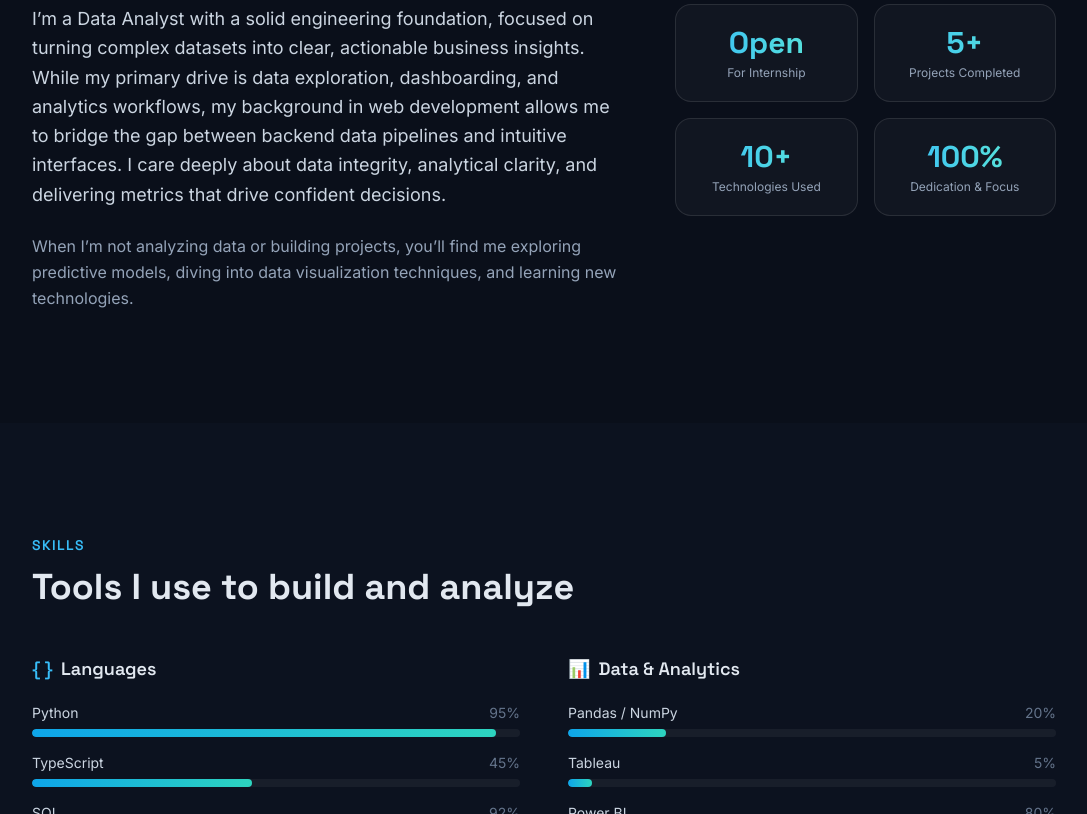
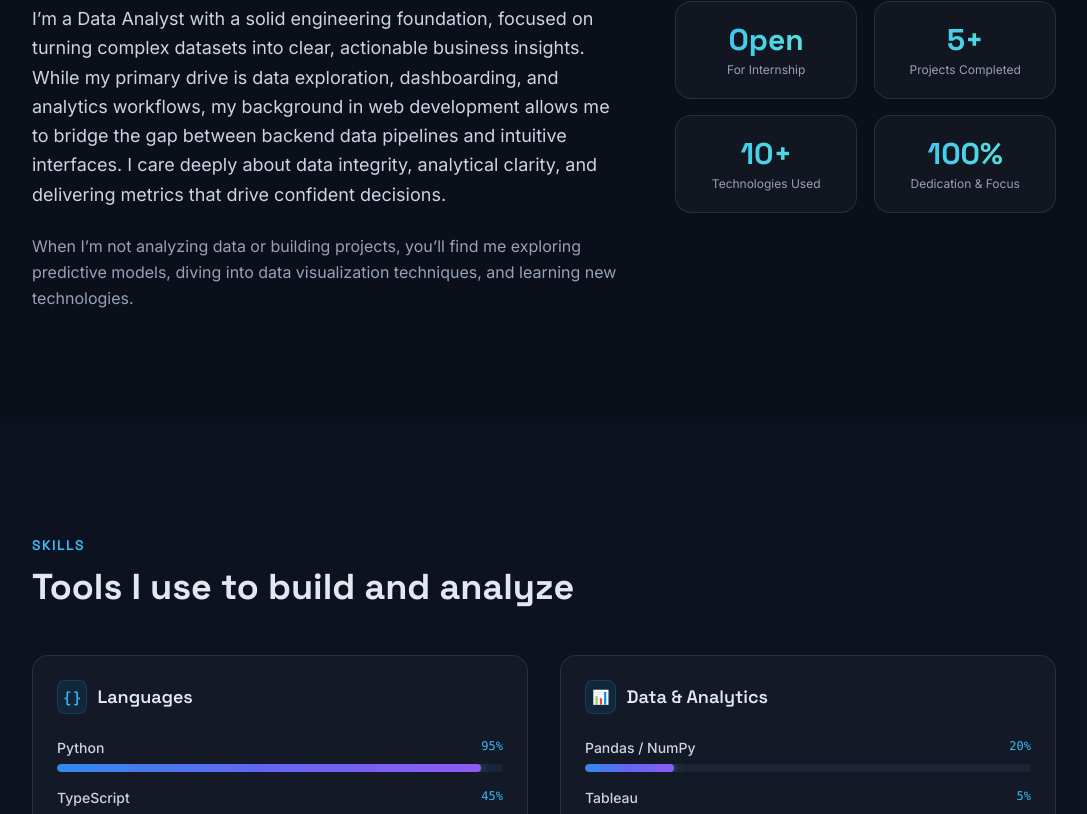
Before and after one commit to otabek11haydarov/Portfolio, a React (Vite) app: page / in a window 1280 px wide. Shown: the part 1106-1920 px from the top of the page, without its empty margins (96-1183 px from the left). Built offline with nearby package versions, Linux system fonts and the light colour scheme; no server answers.

Commit message:
feat(ui): add 3D perspective card tilt, holographic spotlight, border beam, cascade animation, and shimmering skill bars

```diff
--- a/src/App.tsx
+++ b/src/App.tsx
@@ -12,9 +12,11 @@ import Footer from '@/components/Footer';
 import AdminDashboard from '@/components/admin/AdminDashboard';
 import { PortfolioProvider } from '@/context/PortfolioContext';
 import { useInteractiveButtons } from '@/hooks/useInteractiveButtons';
+import { useInteractiveCards } from '@/hooks/useInteractiveCards';
 
 function PortfolioApp() {
   useInteractiveButtons();
+  useInteractiveCards();
 
   const [isAdminOpen, setIsAdminOpen] = useState(() => {
     return window.location.hash === '#admin' || window.location.pathname === '/admin';
--- a/src/components/About.tsx
+++ b/src/components/About.tsx
@@ -33,10 +33,11 @@ export default function About() {
           </div>
 
           <div className="md:col-span-2 grid grid-cols-2 gap-4">
-            {stats.map((s) => (
+            {stats.map((s, idx) => (
               <div
                 key={s.label}
-                className="rounded-2xl bg-white/[0.03] border border-white/10 p-5 text-center hover:border-sky-500/30 hover:bg-sky-500/[0.03] transition-all duration-300"
+                className="interactive-card stat-card-float rounded-2xl bg-white/[0.03] border border-white/10 p-5 text-center transition-all duration-300"
+                style={{ '--card-idx': idx } as React.CSSProperties}
               >
                 <p className="font-display font-bold text-3xl bg-gradient-to-r from-sky-400 to-teal-300 bg-clip-text text-transparent">
                   {s.value}
--- a/src/components/Contact.tsx
+++ b/src/components/Contact.tsx
@@ -104,7 +104,7 @@ export default function Contact() {
               </div>
             </a>
 
-            <div className="flex items-center gap-4 p-5 rounded-2xl bg-white/[0.03] border border-white/10">
+            <div className="interactive-card flex items-center gap-4 p-5 rounded-2xl bg-white/[0.03] border border-white/10">
               <div className="w-11 h-11 rounded-xl bg-sky-500/10 flex items-center justify-center text-sky-400">
                 <MapPin className="w-5 h-5" />
               </div>
@@ -139,7 +139,7 @@ export default function Contact() {
           {/* Contact form */}
           <form
             onSubmit={handleSubmit}
-            className="rounded-2xl bg-white/[0.03] border border-white/10 p-6 space-y-5"
+            className="interactive-card rounded-2xl bg-white/[0.03] border border-white/10 p-6 space-y-5"
           >
             {sent && (
               <div className="flex items-center gap-2.5 p-3.5 rounded-xl bg-emerald-500/10 border border-emerald-500/30 text-emerald-300 text-sm animate-in fade-in">
--- a/src/components/Projects.tsx
+++ b/src/components/Projects.tsx
@@ -18,12 +18,13 @@ export default function Projects() {
         </h2>
 
         <div className="grid md:grid-cols-2 lg:grid-cols-3 gap-6">
-          {projects.map((p) => (
+          {projects.map((p, idx) => (
             <article
               key={p.id || p.title}
-
-              className="group relative rounded-2xl bg-white/[0.03] border border-white/10 p-6 hover:border-sky-500/30 hover:bg-sky-500/[0.02] transition-all duration-300 hover:-translate-y-1"
+              className="interactive-card group relative rounded-2xl bg-white/[0.03] border border-white/10 p-6 flex flex-col justify-between"
+              style={{ '--card-idx': idx } as React.CSSProperties}
             >
+              <div>
                 <div className="text-3xl mb-4">{p.emoji}</div>
                 <h3 className="font-display font-semibold text-lg text-slate-100 mb-2 group-hover:text-sky-400 transition-colors">
                   {p.title}
@@ -34,14 +35,15 @@ export default function Projects() {
                   {p.tags.map((t) => (
                     <span
                       key={t}
-                    className="px-2.5 py-1 rounded-md bg-white/5 border border-white/10 text-xs text-slate-300"
+                      className="px-2.5 py-1 rounded-md bg-white/5 border border-white/10 text-xs text-slate-300 font-mono"
                     >
                       {t}
                     </span>
                   ))}
                 </div>
+              </div>
 
-              <div className="flex items-center gap-3">
+              <div className="flex items-center gap-3 pt-4 border-t border-white/5">
                 <a
                   href={p.link}
                   target="_blank"
--- a/src/components/Skills.tsx
+++ b/src/components/Skills.tsx
@@ -35,23 +35,29 @@ export default function Skills() {
           Tools I use to build and analyze
         </h2>
 
-        <div className="grid md:grid-cols-2 gap-x-12 gap-y-10">
-          {categories.map((cat) => (
-            <div key={cat}>
-              <h3 className="flex items-center gap-2 font-display font-semibold text-lg text-slate-200 mb-5">
-                <span className="text-sky-400">{categoryIcons[cat]}</span>
-                {cat}
+        <div className="grid md:grid-cols-2 gap-8">
+          {categories.map((cat, idx) => (
+            <div
+              key={cat}
+              className="interactive-card p-6 rounded-2xl bg-white/[0.03] border border-white/10"
+              style={{ '--card-idx': idx } as React.CSSProperties}
+            >
+              <h3 className="flex items-center gap-2.5 font-display font-semibold text-lg text-slate-200 mb-6">
+                <span className="p-1.5 rounded-lg bg-sky-500/10 border border-sky-500/20 text-sky-400 text-sm">
+                  {categoryIcons[cat]}
+                </span>
+                <span>{cat}</span>
               </h3>
               <div className="space-y-4">
                 {grouped.get(cat)?.map((skill) => (
                   <div key={skill.name}>
                     <div className="flex justify-between text-sm mb-1.5">
-                      <span className="text-slate-300">{skill.name}</span>
-                      <span className="text-slate-500">{skill.level}%</span>
+                      <span className="text-slate-300 font-medium">{skill.name}</span>
+                      <span className="text-sky-400 font-mono text-xs">{skill.level}%</span>
                     </div>
-                    <div className="h-2 rounded-full bg-white/5 overflow-hidden">
+                    <div className="h-2 rounded-full bg-slate-800/80 overflow-hidden">
                       <div
-                        className="skill-bar-fill h-full rounded-full bg-gradient-to-r from-sky-500 to-teal-400"
+                        className="skill-bar-animated h-full rounded-full"
                         style={{ width: visible ? `${skill.level}%` : '0%' }}
                       />
                     </div>
--- /dev/null
+++ b/src/hooks/useInteractiveCards.ts
@@ -0,0 +1,68 @@
+import { useEffect } from 'react';
+
+/**
+ * 3D Perspective Tilt and Holographic Spotlight Engine:
+ * 1. Tracks cursor coordinates within the card (--cmx, --cmy)
+ * 2. Dynamically calculates rotateX and rotateY (-6.5deg to +6.5deg) based on distance from center
+ * 3. Applies border beam glow follow effect
+ * 4. Resets card orientation smoothly on mouseleave
+ */
+export function useInteractiveCards() {
+  useEffect(() => {
+    let currentCard: HTMLElement | null = null;
+
+    const handleMouseMove = (e: MouseEvent) => {
+      const target = e.target as HTMLElement | null;
+      if (!target) return;
+
+      const card = target.closest<HTMLElement>('.interactive-card');
+
+      if (currentCard && currentCard !== card) {
+        currentCard.style.setProperty('--rx', '0deg');
+        currentCard.style.setProperty('--ry', '0deg');
+        currentCard = null;
+      }
+
+      if (!card) return;
+
+      currentCard = card;
+      const rect = card.getBoundingClientRect();
+      const x = e.clientX - rect.left;
+      const y = e.clientY - rect.top;
+
+      card.style.setProperty('--cmx', `${x}px`);
+      card.style.setProperty('--cmy', `${y}px`);
+
+      // 3D Tilt calculation based on cursor offset from card center
+      const centerX = rect.width / 2;
+      const centerY = rect.height / 2;
+      const rotateY = ((x - centerX) / Math.max(centerX, 1)) * 6.5;
+      const rotateX = -((y - centerY) / Math.max(centerY, 1)) * 6.5;
+
+      card.style.setProperty('--rx', `${rotateX.toFixed(2)}deg`);
+      card.style.setProperty('--ry', `${rotateY.toFixed(2)}deg`);
+    };
+
+    const handleMouseLeave = () => {
+      if (currentCard) {
+        currentCard.style.setProperty('--rx', '0deg');
+        currentCard.style.setProperty('--ry', '0deg');
+        currentCard = null;
+      }
+    };
+
+    window.addEventListener('mousemove', handleMouseMove, { passive: true });
+    window.addEventListener('mouseleave', handleMouseLeave);
+    window.addEventListener('blur', handleMouseLeave);
+
+    return () => {
+      window.removeEventListener('mousemove', handleMouseMove);
+      window.removeEventListener('mouseleave', handleMouseLeave);
+      window.removeEventListener('blur', handleMouseLeave);
+      if (currentCard) {
+        currentCard.style.setProperty('--rx', '0deg');
+        currentCard.style.setProperty('--ry', '0deg');
+      }
+    };
+  }, []);
+}
--- a/src/index.css
+++ b/src/index.css
@@ -247,3 +247,128 @@ a.btn-interactive:active,
     opacity: 0;
   }
 }
+
+/* ===== ADVANCED 3D HOLOGRAPHIC CARD ANIMATIONS ===== */
+@keyframes cardCascadeIn {
+  0% {
+    opacity: 0;
+    transform: perspective(950px) translateY(26px) rotateX(8deg) scale(0.96);
+  }
+  100% {
+    opacity: 1;
+    transform: perspective(950px) translateY(0) rotateX(0deg) scale(1);
+  }
+}
+
+@keyframes skillBarShimmer {
+  0% { background-position: 0% 50%; }
+  50% { background-position: 100% 50%; }
+  100% { background-position: 0% 50%; }
+}
+
+@keyframes floatStatPulse {
+  0%, 100% { transform: translateY(0px); }
+  50% { transform: translateY(-4px); }
+}
+
+.interactive-card {
+  position: relative;
+  overflow: hidden;
+  isolation: isolate;
+  transform-style: preserve-3d;
+  animation: cardCascadeIn 0.55s cubic-bezier(0.22, 1, 0.36, 1) both;
+  animation-delay: calc(var(--card-idx, 0) * 65ms);
+  transform:
+    perspective(950px)
+    rotateX(var(--rx, 0deg))
+    rotateY(var(--ry, 0deg))
+    translateY(var(--lift, 0px))
+    scale(var(--cscale, 1));
+  transition:
+    transform 0.22s cubic-bezier(0.22, 1, 0.36, 1),
+    box-shadow 0.35s cubic-bezier(0.22, 1, 0.36, 1),
+    border-color 0.3s ease,
+    background-color 0.3s ease;
+  will-change: transform, box-shadow;
+}
+
+/* Kursor kuzatuvchi Holographic Spotlight nuri */
+.interactive-card::before {
+  content: "";
+  position: absolute;
+  inset: 0;
+  background: radial-gradient(
+    320px circle at var(--cmx, 50%) var(--cmy, 50%),
+    rgba(56, 189, 248, 0.18),
+    rgba(129, 140, 248, 0.12) 38%,
+    rgba(192, 132, 252, 0.06) 60%,
+    transparent 80%
+  );
+  opacity: 0;
+  transition: opacity 0.3s ease;
+  pointer-events: none;
+  z-index: 0;
+}
+
+/* Yorqin Neon Chegara Nuri (Border Beam Glow) */
+.interactive-card::after {
+  content: "";
+  position: absolute;
+  inset: 0;
+  border-radius: inherit;
+  padding: 1.5px;
+  background: radial-gradient(
+    220px circle at var(--cmx, 50%) var(--cmy, 50%),
+    rgba(56, 189, 248, 0.9),
+    rgba(168, 85, 247, 0.65) 45%,
+    transparent 75%
+  );
+  -webkit-mask: linear-gradient(#fff 0 0) content-box, linear-gradient(#fff 0 0);
+  -webkit-mask-composite: xor;
+  mask-composite: exclude;
+  opacity: 0;
+  transition: opacity 0.3s ease;
+  pointer-events: none;
+  z-index: 2;
+}
+
+.interactive-card:hover {
+  --lift: -6px;
+  --cscale: 1.02;
+  border-color: rgba(56, 189, 248, 0.55) !important;
+  box-shadow:
+    0 22px 42px -12px rgba(2, 132, 199, 0.32),
+    0 0 28px -4px rgba(129, 140, 248, 0.25);
+}
+
+.interactive-card:hover::before,
+.interactive-card:hover::after {
+  opacity: 1;
+}
+
+.interactive-card > * {
+  position: relative;
+  z-index: 1;
+}
+
+/* Kartochka ichidagi sarlavha va teglarning 3D qalqib chiqishi */
+.interactive-card h3 {
+  transition: transform 0.28s ease, color 0.25s ease;
+}
+
+.interactive-card:hover h3 {
+  color: #38bdf8;
+  transform: translateX(3px);
+}
+
+.skill-bar-animated {
+  background: linear-gradient(90deg, #0ea5e9, #6366f1, #a855f7, #38bdf8);
+  background-size: 250% 250%;
+  animation: skillBarShimmer 3.2s ease infinite;
+  box-shadow: 0 0 12px rgba(56, 189, 248, 0.55);
+  transition: width 0.8s cubic-bezier(0.22, 1, 0.36, 1);
+}
+
+.stat-card-float {
+  animation: floatStatPulse 4s ease-in-out infinite;
+}
```
Also changed, not shown: src/components/Experience.tsx (+9 -4 lines). Lines whose indentation alone changed are shown as unchanged.
